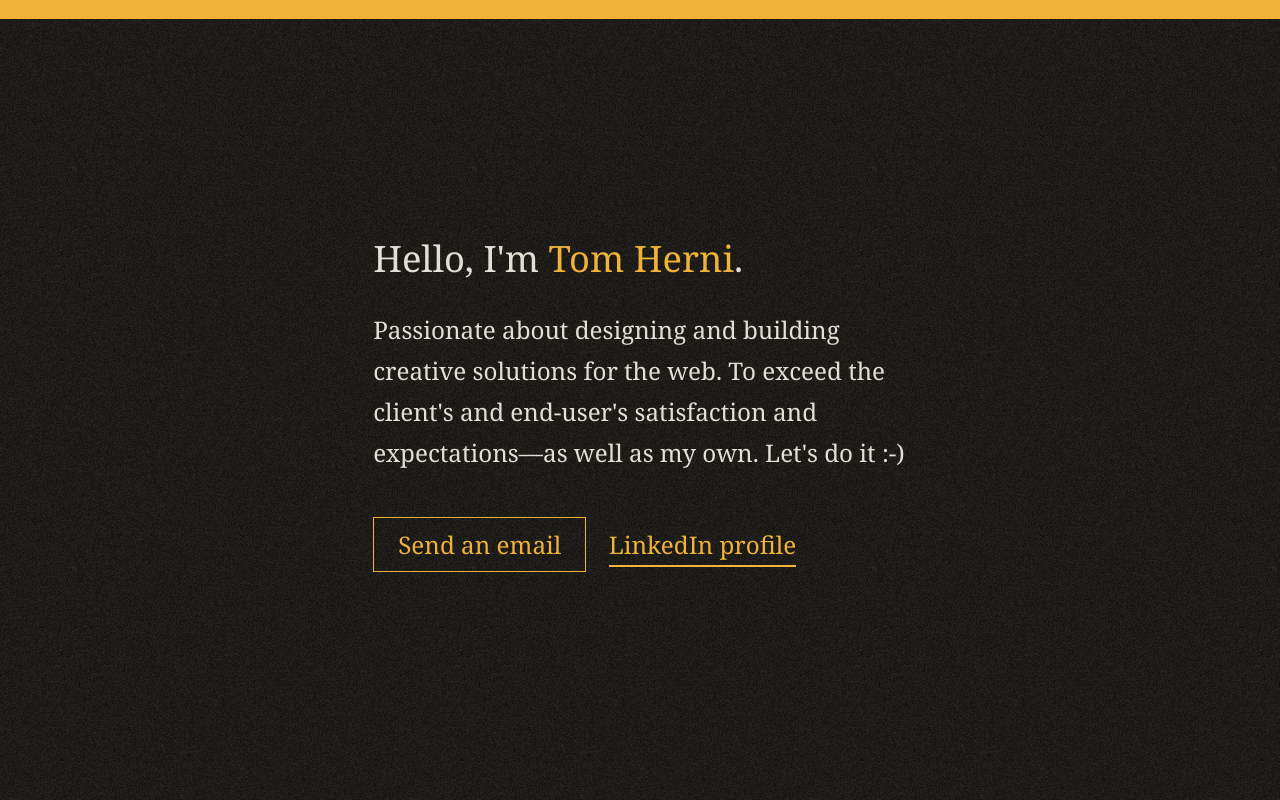
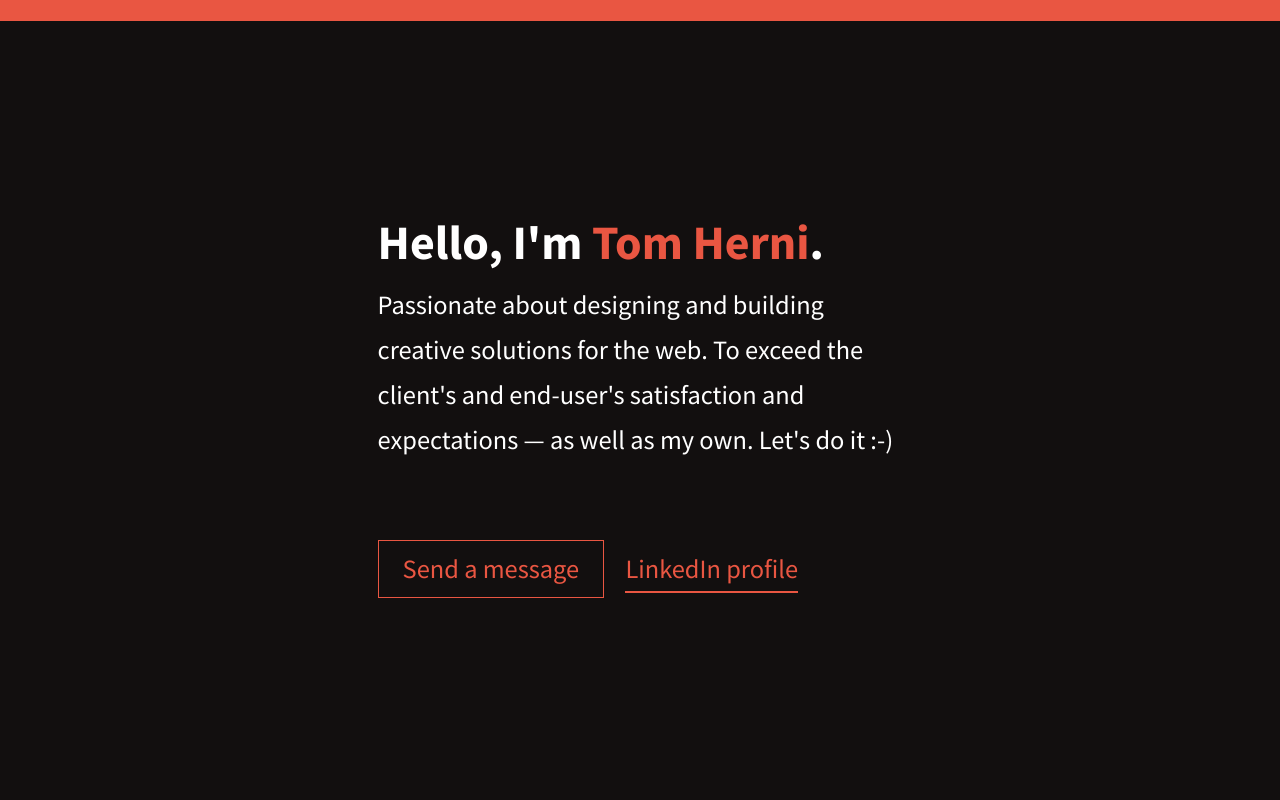
Before and after one commit to tomherni/tomherni.dev, a plain HTML site: page 2/index.html in a window 1280 px wide. Drawn offline with Linux system fonts and the light colour scheme; a web font is replaced by a local one.

Commit message:
Add second version of website

```diff
--- a/css/styles.css
+++ b/1/css/styles.css
@@ -2,8 +2,7 @@
   box-sizing: border-box;
 }
 
-html,
-body {
+html, body {
   margin: 0;
   padding: 0;
 }
@@ -30,14 +29,14 @@
   background-color: var(--color-primary);
 }
 
-main {
+.container {
   min-height: 100vh;
   display: flex;
   width: 41.7vw;
   margin: 0 auto;
 }
 
-main > div {
+.container > div {
   flex: 1 1 auto;
   align-self: center;
 }
@@ -47,13 +46,13 @@
   font-weight: 400;
 }
 
-h1 {
+h1, h2 {
   margin: 0;
   font: inherit;
   font-size: 1.5em;
 }
 
-h1 span {
+h1 span, h2 span {
   color: var(--color-primary);
 }
 
@@ -69,6 +68,13 @@
   font: inherit;
   background-color: transparent;
   border: 1px solid var(--color-primary);
+  transition: color 200ms, box-shadow 200ms;
+  box-shadow: 0 0 0 inset var(--color-primary);
+}
+
+button:hover {
+  color: #1f1d1a;
+  box-shadow: 250px 0 0 inset var(--color-primary);
 }
 
 a {
@@ -76,4 +82,38 @@
   color: var(--color-primary);
   text-decoration: none;
   border-bottom: 2px solid var(--color-primary);
+  transition: border-color 200ms;
 }
+
+a:hover {
+  border-color: transparent;
+}
+
+
+
+
+
+
+
+/* Contact section */
+
+input, textarea {
+  position: relative;
+  display: block;
+  width: 100%;
+  margin: 24px 0 0;
+  padding: 6px 24px;
+  color: #e3dfd7;
+  font: inherit;
+  background: rgba(255, 255, 255, .05);
+  border: 0;
+  border-bottom: 3px solid #e3dfd7;
+  transition: border-color 150ms;
+  z-index: 1;
+  outline: none;
+}
+
+input:focus, textarea:focus {
+  border-color: var(--color-primary);
+  z-index: 2;
+}
--- /dev/null
+++ b/2/css/styles.css
@@ -0,0 +1,90 @@
+* {
+  box-sizing: border-box;
+}
+
+html, body {
+  margin: 0;
+  padding: 0;
+}
+
+html {
+  font-size: 62.5%;
+  --color-primary: #e95642;
+}
+
+body {
+  position: relative;
+  min-height: 100vh;
+  color: #fff;
+  font: normal 400 calc(2rem + .50vw)/1.7 'Source Sans Pro', sans-serif;
+  background-color: #120f0f;
+}
+
+/* Main Structure */
+
+.top-bar {
+  position: absolute;
+  top: 0;
+  right: 0;
+  left: 0;
+  height: .8em;
+  background-color: var(--color-primary);
+}
+
+.container {
+  min-height: 100vh;
+  display: flex;
+  width: 41vw;
+  margin: 0 auto;
+}
+
+.container > div {
+  flex: 1 1 auto;
+  align-self: center;
+}
+
+/* Content */
+
+h1 {
+  margin: 0;
+  font: inherit;
+  font-size: 48px;
+  font-weight: 700;
+}
+
+h1 span {
+  color: var(--color-primary);
+}
+
+p {
+  margin: 0 0 2em 0;
+}
+
+button {
+  display: inline-block;
+  margin: 24px 16px 0 0;
+  padding: 6px 24px;
+  color: var(--color-primary);
+  font: inherit;
+  background-color: transparent;
+  border: 1px solid var(--color-primary);
+  transition: color 200ms, box-shadow 200ms;
+  box-shadow: 0 0 0 inset var(--color-primary);
+}
+
+button:hover {
+  color: #1f1d1a;
+  box-shadow: 250px 0 0 inset var(--color-primary);
+}
+
+a {
+  display: inline-block;
+  color: var(--color-primary);
+  text-decoration: none;
+  border-bottom: 2px solid var(--color-primary);
+  transition: border-color 200ms;
+}
+
+a:hover {
+  border-color: transparent;
+}
--- a/index.html
+++ b/2/index.html
@@ -3,23 +3,23 @@
   <head>
     <meta charset="utf-8">
     <title>Tom Herni</title>
-    <link href="css/fonts.css" rel="stylesheet">
+    <link href="https://fonts.googleapis.com/css?family=Source+Sans+Pro:200,200i,300,300i,400,400i,600,600i,700,700i,900,900i" rel="stylesheet">
     <link href="css/styles.css" rel="stylesheet">
   </head>
 
   <body>
     <div class="top-bar"></div>
 
-    <main>
+    <div class="container">
       <div>
         <h1>Hello, I'm <span>Tom Herni</span>.</h1>
         <p>
           Passionate about designing and building creative solutions for the web.
-          To exceed the client's and end-user's satisfaction and expectations—as well as my own. Let's do it :-)
+          To exceed the client's and end-user's satisfaction and expectations — as well as my own. Let's do it :-)
         </p>
-        <button>Send an email</button>
+        <button>Send a message</button>
         <a href="#">LinkedIn profile</a>
       </div>
-    </main>
+    </div>
   </body>
 </html>
```
Also changed, not shown: 1/index.html (added, +38 -0 lines), 1/css/fonts.css (renamed from css/fonts.css), 1/images/bg.gif (renamed from images/bg.gif).
